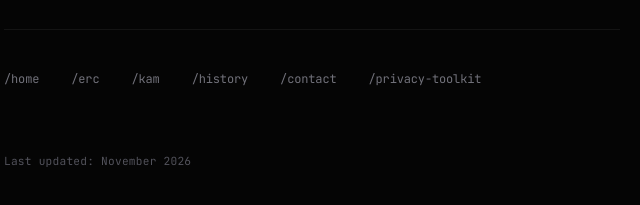
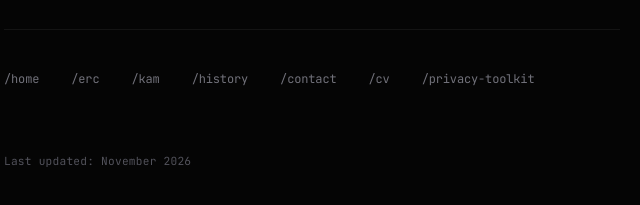
Before and after one commit to fepvenancio/fven-minimal.xyz, a plain HTML site: page index.html in a window 1280 px wide. Shown: the part 3978-4183 px from the top of the page, 328-968 px from the left. Drawn offline with Linux system fonts and the light colour scheme.

Commit message:
update: add downloadable CV and /cv nav link
Co-Authored-By: Claude Fable 5.2 <noreply@anthropic.com>

```diff
--- a/index.html
+++ b/index.html
@@ -550,6 +550,7 @@
         <a href="#kam-protocol">/kam</a>
         <a href="#past-projects">/history</a>
         <a href="#contact">/contact</a>
+        <a href="/Filipe_Venancio_CV.pdf">/cv</a>
         <a href="/privacy">/privacy-toolkit</a>
     </div>
 
```
Also changed, not shown: 1 other file.
